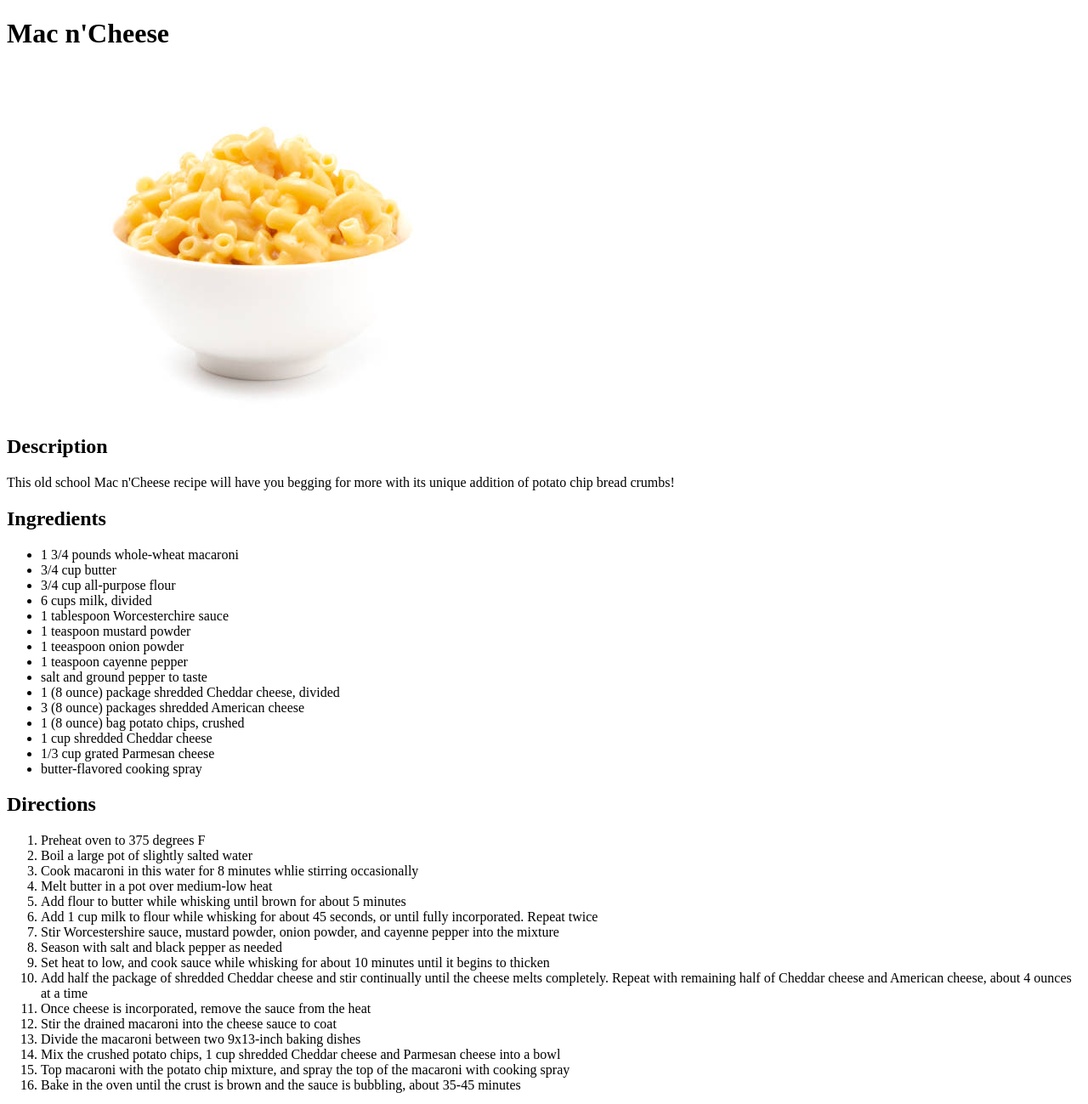
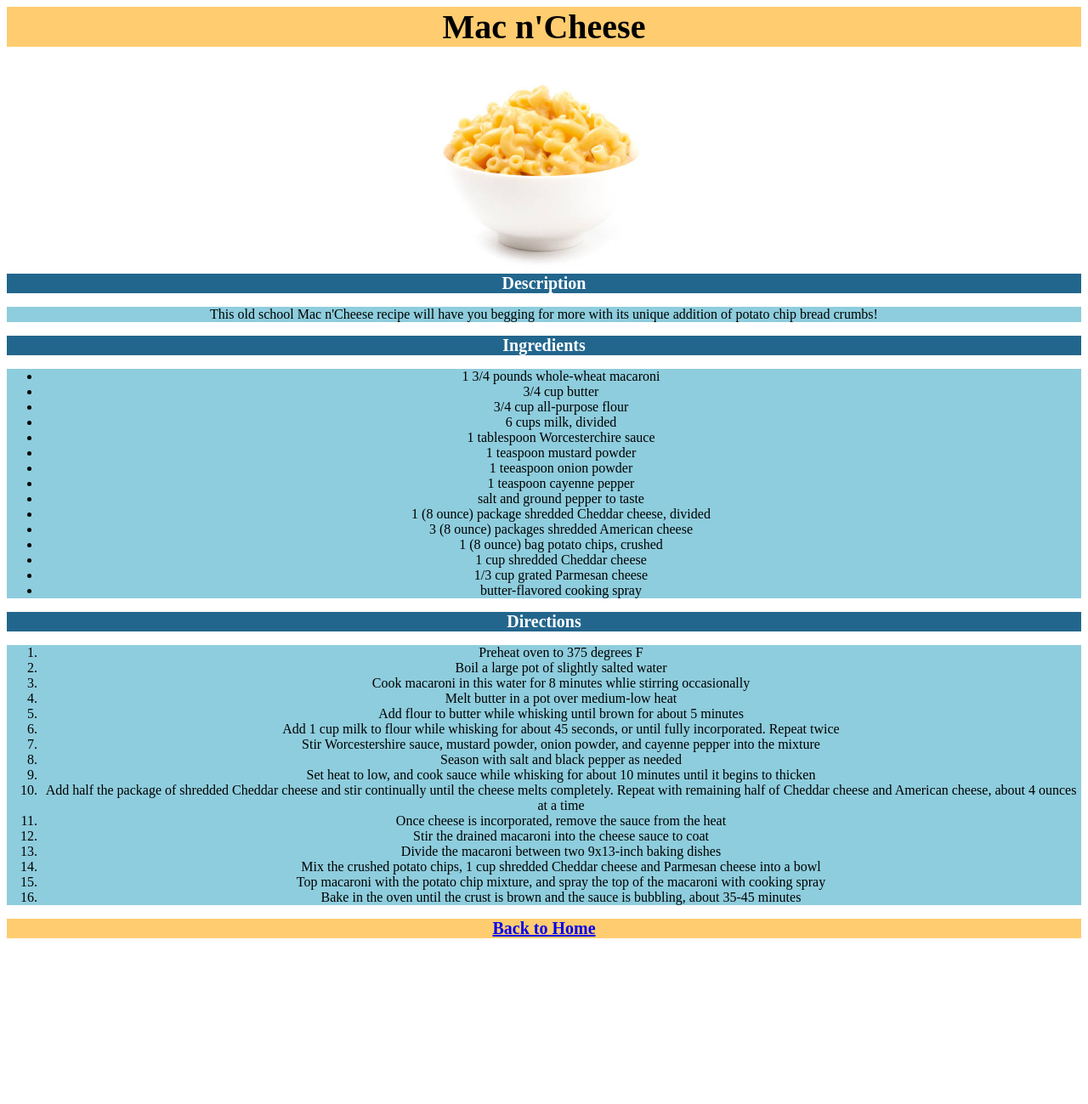
Before and after one commit to TuragIk/odin-recipes, a plain HTML site: page recipes/mac_n_cheese.html in a window 1280 px wide. Shown: the top 1299 px of the page at 85% size. After the commit the page ends 1112 px from the top, so only its background shows below. Drawn offline with Linux system fonts and the light colour scheme.

Commit message:
Finalize mac_n_cheese.html & Simplify style.css
Simplifying style.css makes completing stuffed_peppers and any future pages much easier.

```diff
--- a/recipes/mac_n_cheese.html
+++ b/recipes/mac_n_cheese.html
@@ -4,13 +4,14 @@
     <meta charset="UTF-8">
     <meta name="viewport" content="width=device-width, initial-scale=1.0">
     <title>Mac n'Cheese</title>
+    <link rel="stylesheet" href="style.css">
 </head>
 <body>
-    <h1>Mac n'Cheese</h1>
+    <div class="title">Mac n'Cheese</div>
     <img src="./../images/mac_n_cheese.jpg" alt="Mac n'Cheese">
-    <h2>Description</h2>
+    <div>Description</div>
     <p>This old school Mac n'Cheese recipe will have you begging for more with its unique addition of potato chip bread crumbs!</p>
-    <h2>Ingredients</h2>
+    <div>Ingredients</div>
     <ul>
         <li>1 3/4 pounds whole-wheat macaroni</li>
         <li>3/4 cup butter</li>
@@ -28,7 +29,7 @@
         <li>1/3 cup grated Parmesan cheese</li>
         <li>butter-flavored cooking spray</li>
     </ul>
-    <h2>Directions</h2>
+    <div>Directions</div>
     <ol>
         <li>Preheat oven to 375 degrees F</li>
         <li>Boil a large pot of slightly salted water</li>
@@ -47,6 +48,6 @@
         <li>Top macaroni with the potato chip mixture, and spray the top of the macaroni with cooking spray</li>
         <li>Bake in the oven until the crust is brown and the sauce is bubbling, about 35-45 minutes</li>
     </ol>
-    <a href="./../index.html">Back to Home</a>
+    <div class="links"><a href="./../index.html">Back to Home</a></div>
 </body>
 </html>
--- a/recipes/style.css
+++ b/recipes/style.css
@@ -3,23 +3,34 @@
     font-size: 40px;
     font-weight: bold;
     background-color: #FFCC70;
+    color: black;
 }
-
 .links{
     text-align: center;
     font-size: 20px;
     font-weight: bold;
-    background-color:#FFFADD;
+    background-color:#FFCC70;
+}
+div{
+    text-align: center;
+    font-size: 20px;
+    background-color: #22668D;
+    font-weight: bold;
+    color: white;
 }
 
-.comment{
+
+
+
+
+p,ul,ol{
     text-align: center;
     font-size: 16px;
     background-color: #8ECDDD;
 }
 
-.preview{
-    width: 200px;
+img{
+    width: 400px;
     height: auto;
     display: block;
     margin-left: auto;
```
